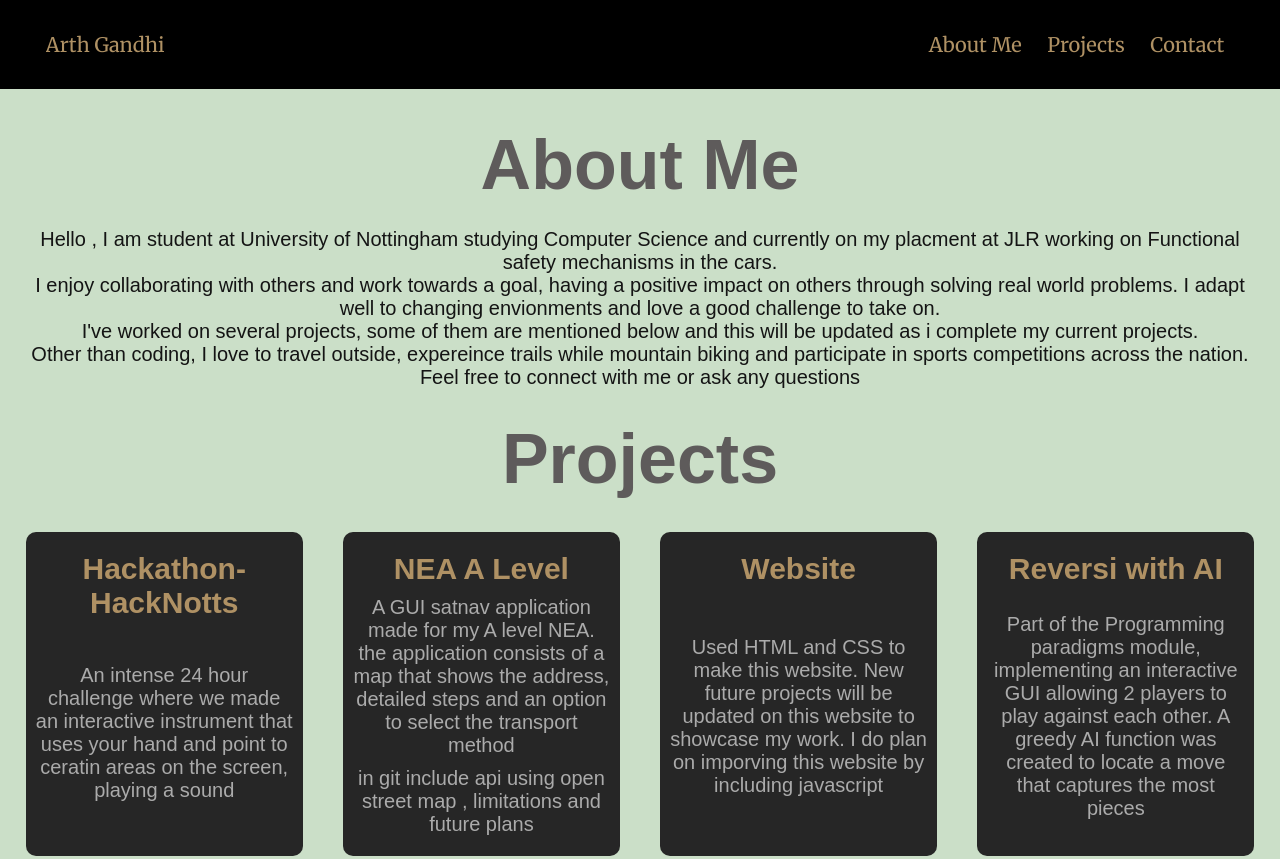
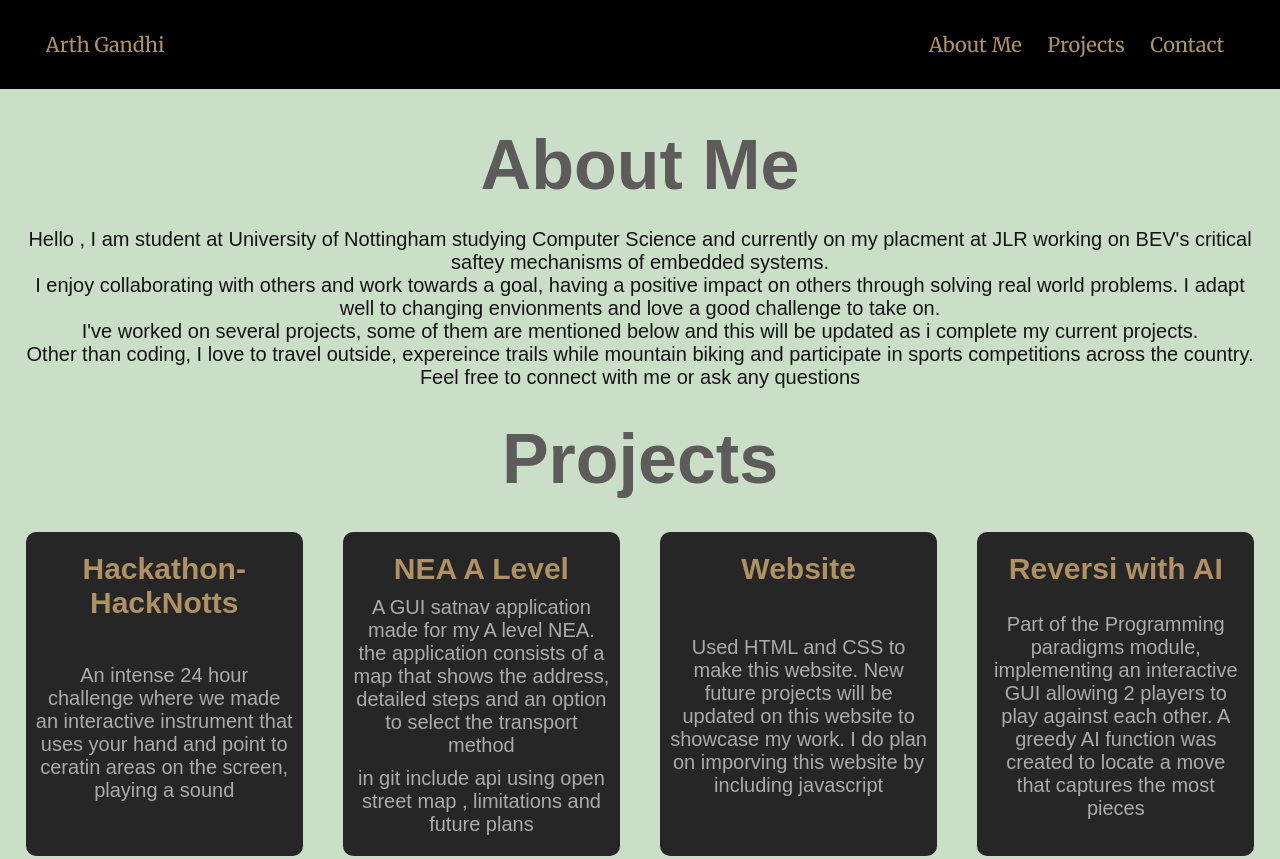
Before and after one commit to Arth253/Arth253.github.io, a plain HTML site: page index.html in a window 1280 px wide. Shown: the top 859 px of the page. Drawn offline with Linux system fonts and the light colour scheme.

Commit message:
Update index.html

```diff
--- a/index.html
+++ b/index.html
@@ -31,10 +31,10 @@
         <div class = "container">
 
                 <h1 class = "sub-title">About Me</h1><br>
-                <p> Hello , I am student at University of Nottingham studying Computer Science and currently on my placment at JLR working on Functional safety mechanisms in the cars.
+                <p> Hello , I am student at University of Nottingham studying Computer Science and currently on my placment at JLR working on BEV's critical saftey mechanisms of embedded systems.
                     <br>I enjoy collaborating with others and work towards a goal, having a positive impact on others through solving real world problems. I adapt well to changing envionments and love a good challenge to take on.
                     <br>I've worked on several projects, some of them are mentioned below and this will be updated as i complete my current projects.
-                    <br>Other than coding, I love to travel outside, expereince trails while mountain biking and participate in sports competitions across the nation.
+                    <br>Other than coding, I love to travel outside, expereince trails while mountain biking and participate in sports competitions across the country.
                     <br>Feel free to connect with me or ask any questions
                     </p>
         </div>
```
